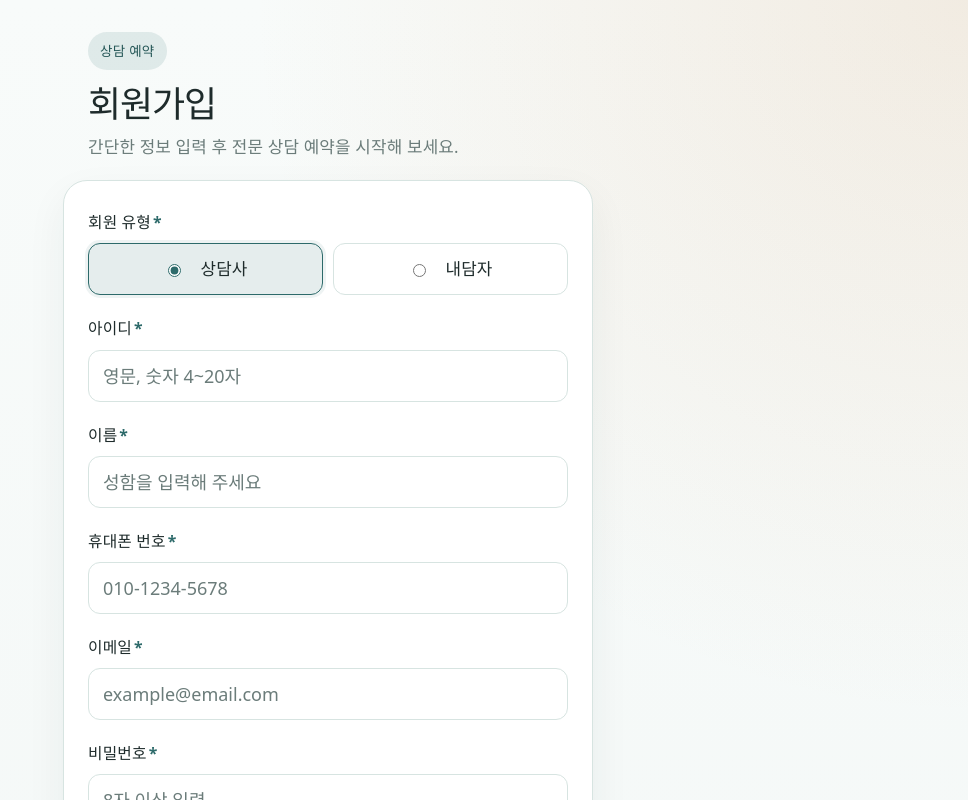
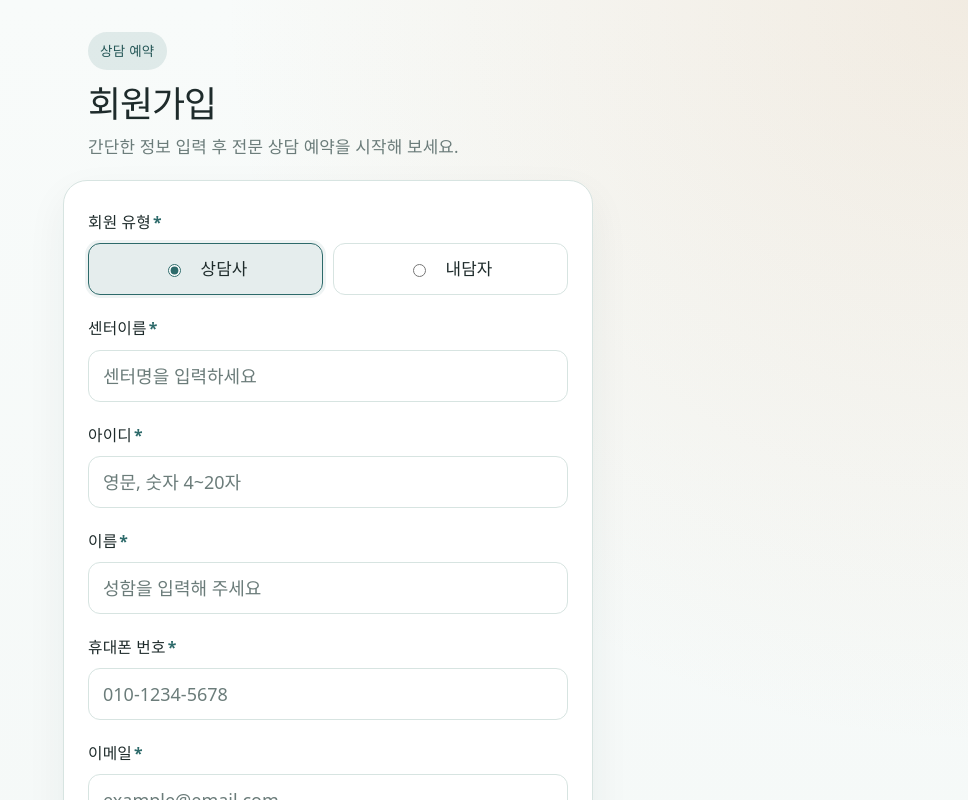
Before and after one commit to doyun0327/samdori_frontend, a React (Vite) app in the folder samdori-front/: page /signup in a window 1280 px wide. Both pictures are taken after a click on the label "상담사". Shown: the top 800 px of the page, without its empty margins (312-1280 px from the left). Built offline with nearby package versions, Linux system fonts and the light colour scheme; no server answers.

Commit message:
feat : 회원가입 > 상담자는 상담센터 입력하도록 수정`

```diff
--- a/samdori-front/src/components/auth/signup/SignupForm.jsx
+++ b/samdori-front/src/components/auth/signup/SignupForm.jsx
@@ -10,6 +10,7 @@ import './SignupForm.css'
 
 const INITIAL_VALUES = {
   role: '',
+  centerName: '',
   loginId: '',
   name: '',
   phoneNumber: '',
@@ -87,10 +88,22 @@ export default function SignupForm() {
     const { name, value } = event.target
     const nextValue = name === 'phoneNumber' ? formatPhoneNumber(value) : value
 
-    setValues((prev) => ({ ...prev, [name]: nextValue }))
+    setValues((prev) => {
+      const next = { ...prev, [name]: nextValue }
+
+      if (name === 'role' && value !== 'COUNSELOR') {
+        next.centerName = ''
+      }
+
+      return next
+    })
 
     if (fieldErrors[name]) {
       setFieldErrors((prev) => ({ ...prev, [name]: '' }))
+    }
+
+    if (name === 'role' && value !== 'COUNSELOR' && fieldErrors.centerName) {
+      setFieldErrors((prev) => ({ ...prev, centerName: '' }))
     }
   }
 
@@ -147,6 +160,34 @@ export default function SignupForm() {
           )}
         </div>
 
+        {values.role === 'COUNSELOR' && (
+          <label className="signup-form__field">
+            <span className="signup-form__label">
+              센터이름
+              <span className="signup-form__required" aria-hidden="true">
+                *
+              </span>
+            </span>
+            <input
+              className={`signup-form__input${
+                fieldErrors.centerName ? ' signup-form__input--error' : ''
+              }`}
+              name="centerName"
+              type="text"
+              value={values.centerName}
+              onChange={handleChange}
+              placeholder="센터명을 입력하세요"
+              autoComplete="organization"
+              disabled={isLoading}
+            />
+            {fieldErrors.centerName && (
+              <span className="signup-form__error" role="alert">
+                {fieldErrors.centerName}
+              </span>
+            )}
+          </label>
+        )}
+
         {FIELDS.map((field) => (
           <label key={field.name} className="signup-form__field">
             <span className="signup-form__label">
--- a/samdori-front/src/features/auth/validators/signupValidator.js
+++ b/samdori-front/src/features/auth/validators/signupValidator.js
@@ -43,11 +43,15 @@ export function validateSignupForm(values) {
     errors.passwordConfirm = '비밀번호가 일치하지 않습니다.'
   }
 
+  if (values.role === 'COUNSELOR' && !values.centerName?.trim()) {
+    errors.centerName = '센터이름을 입력해 주세요.'
+  }
+
   return errors
 }
 
 export function toSignupPayload(values) {
-  return {
+  const payload = {
     role: values.role,
     loginId: values.loginId.trim(),
     name: values.name.trim(),
@@ -55,4 +59,10 @@ export function toSignupPayload(values) {
     email: values.email.trim(),
     password: values.password,
   }
+
+  if (values.role === 'COUNSELOR') {
+    payload.centerName = values.centerName.trim()
+  }
+
+  return payload
 }
```
